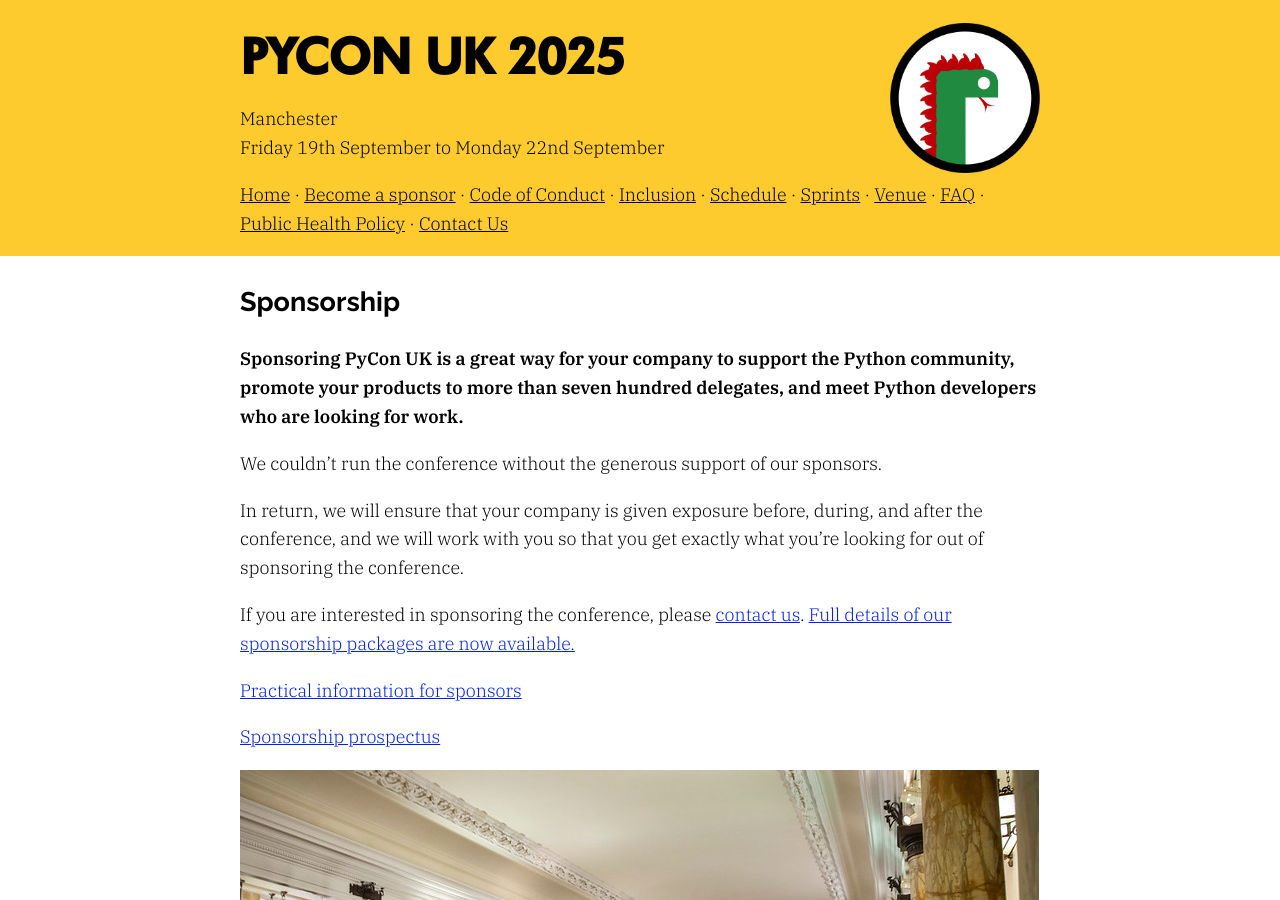
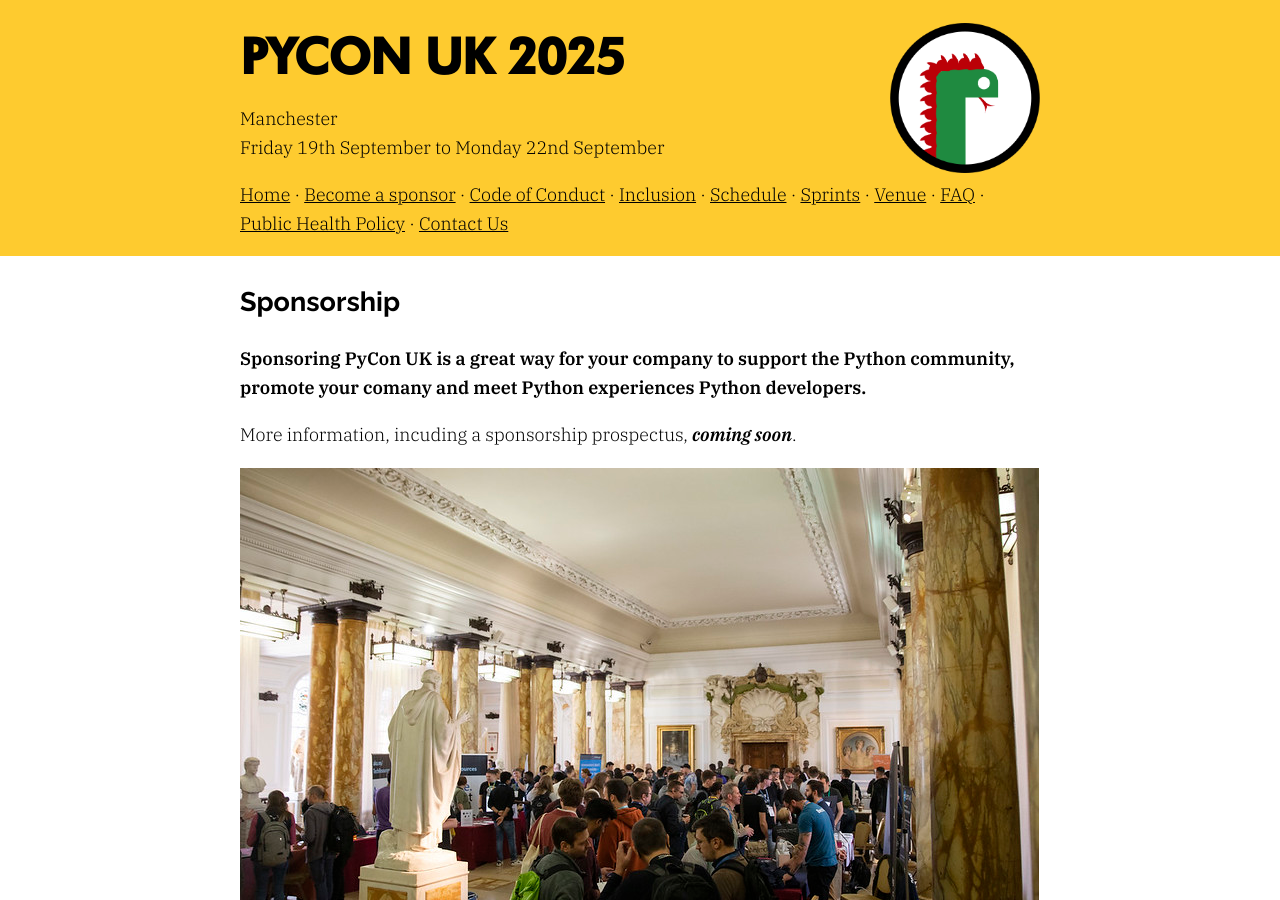
Before and after one commit to gma/2025.pyconuk.org, a Jekyll site: the page built from src/sponsorship.md, in a window 1280 px wide and 900 px high. Built offline with Jekyll 4.4.1, drawn with Linux system fonts in a browser that asks for light colours.

Commit message:
Avoid unconfirmed sponsorship and other details.
Made the main (now only) sponsorship page more generic with details
'coming soon'.

Made Young Coders ticket price TBD.

```diff
--- a/_config.yml
+++ b/_config.yml
@@ -19,6 +19,7 @@ title: "PyCon UK 2025"
 # Flags for when things™ happen
 cfp_open: false
 cfp_closed: false
+spons_prosp_avail: false
 tickets_open: false
 schedule_ready: false
 show_sponsors: false
--- a/src/sponsorship.md
+++ b/src/sponsorship.md
@@ -3,18 +3,28 @@ layout: default
 title: Sponsorship
 ---
 
-**Sponsoring PyCon UK is a great way for your company to support the Python community, promote your products to more than seven hundred delegates, and meet Python developers who are looking for work.**
+{% if site.schedule_ready == true %}
+
+**Sponsoring PyCon UK is a great way for your company to support the Python community, promote your products to several hundred delegates, and meet Python developers who are looking for work.**
 
 We couldn't run the conference without the generous support of our sponsors.
 
 In return, we will ensure that your company is given exposure before, during, and after the conference, and we will work with you so that you get exactly what you're looking for out of sponsoring the conference.
 
 If you are interested in sponsoring the conference, please [contact us](/contact/).
-[Full details of our sponsorship packages are now available.](/sponsor-prospectus/)
 
 [Practical information for sponsors](/information-for-sponsors/)
 
 [Sponsorship prospectus](/sponsor-prospectus/)
+
+{% else %}
+
+**Sponsoring PyCon UK is a great way for your company to support the Python
+community, promote your comany and meet Python experiences Python developers.**
+
+More information, incuding a sponsorship prospectus, ***coming soon***.
+
+{% endif %}
 
 <figure>
   <img
```
Also changed, not shown: src/schedule.md (+1 -1 lines).
